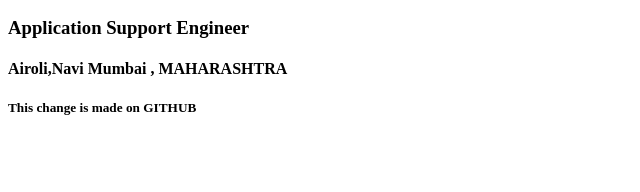
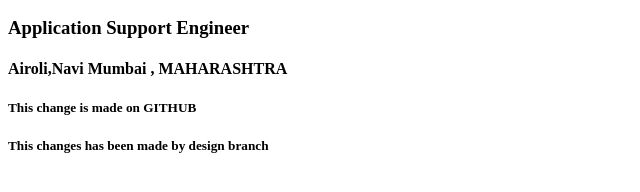
Before and after one commit to pabalesaurabh/Zebronic1, a plain HTML site: page index.html in a window 1280 px wide. Shown: the part 110-302 px from the top of the page, without its empty margins (0-640 px from the left). Drawn offline with Linux system fonts and the light colour scheme.

Commit message:
Design branch changes

```diff
--- a/index.html
+++ b/index.html
@@ -11,5 +11,6 @@
     <h3>Application Support Engineer</h3>
     <h4> Airoli,Navi Mumbai , MAHARASHTRA</h4>
     <h5>This change is made on GITHUB</h5>
+    <h5>This changes has been made by design branch</h5>
 </body>
 </html>
```
